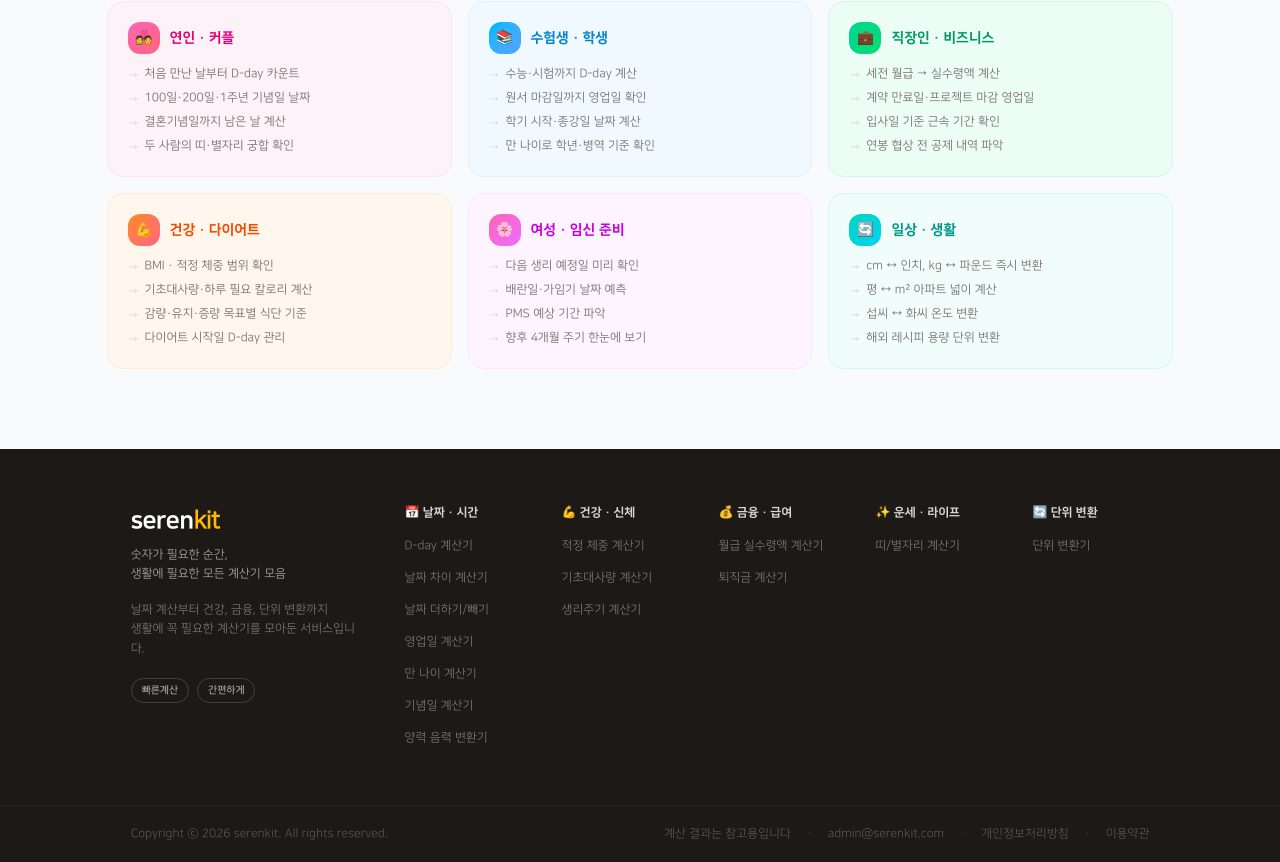
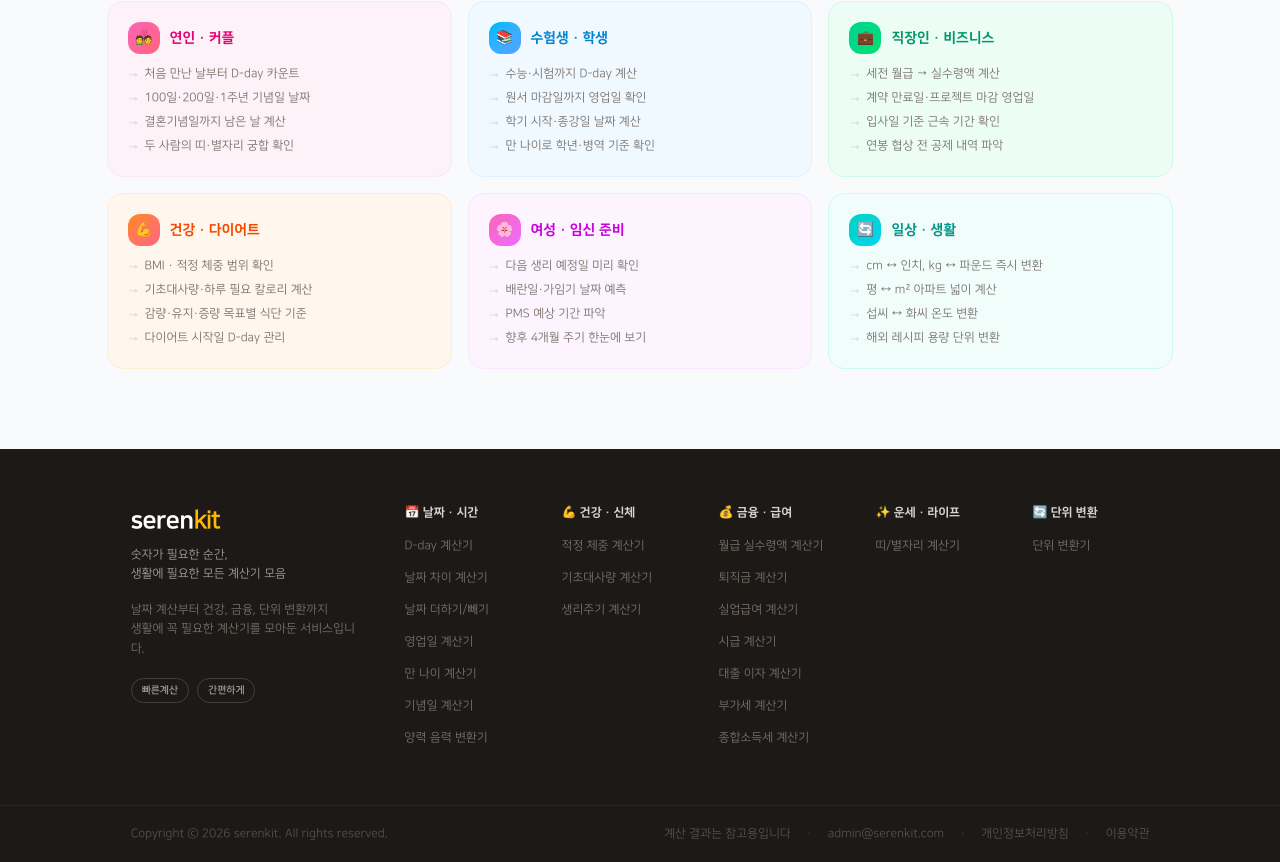
Before and after one commit to Cherisia/serenkit, a Next.js app: page / in a window 1280 px wide. Shown: the part 2815-3677 px from the top of the page. Built offline with nearby package versions, Linux system fonts and the light colour scheme.

Commit message:
누락된 footer 링크 추가

```diff
--- a/components/share/Footer.js
+++ b/components/share/Footer.js
@@ -26,6 +26,11 @@ const categories = [
     links: [
       { name: '월급 실수령액 계산기', url: '/cal/salary' },
       { name: '퇴직금 계산기',       url: '/cal/severance' },
+      { name: '실업급여 계산기',      url: '/cal/unemployment' },
+      { name: '시급 계산기',          url: '/cal/hourly' },
+      { name: '대출 이자 계산기',     url: '/cal/loan' },
+      { name: '부가세 계산기',        url: '/cal/vat' },
+      { name: '종합소득세 계산기',    url: '/cal/income-tax' },
     ],
   },
   {
```
